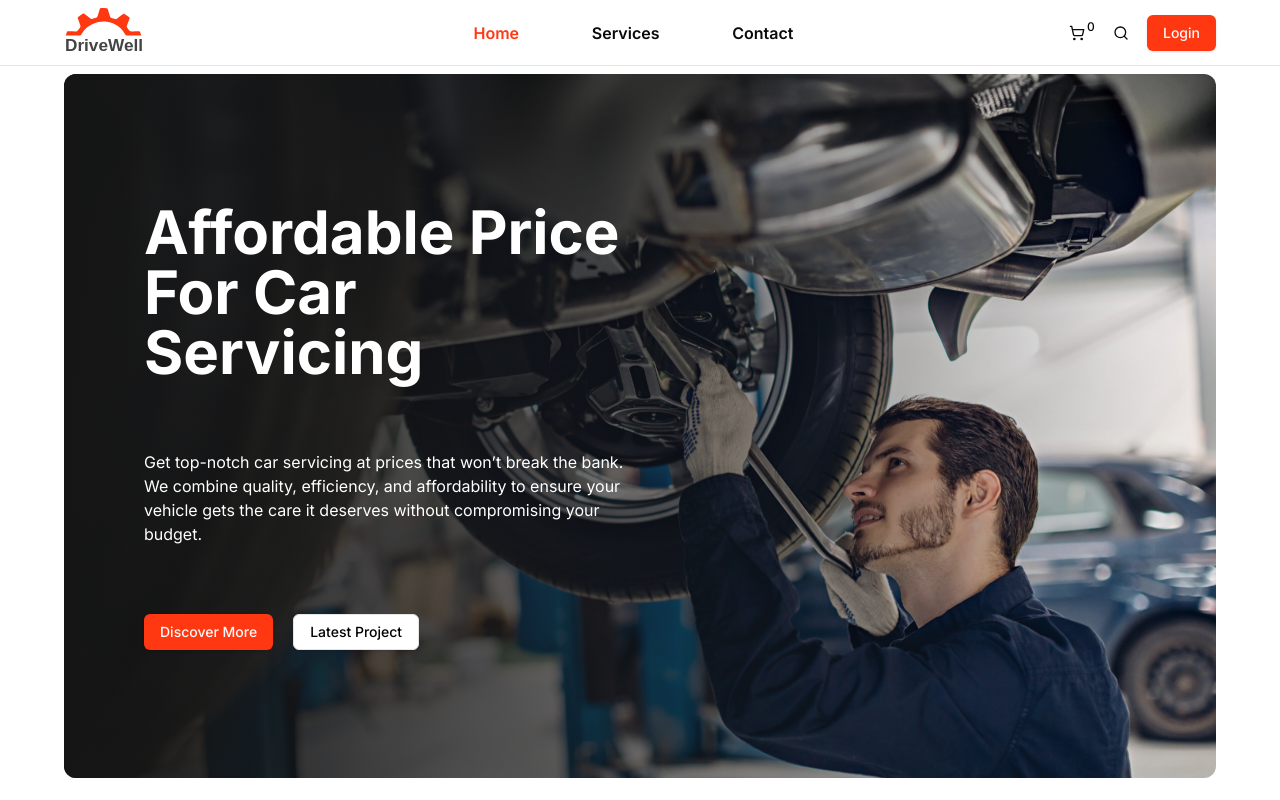
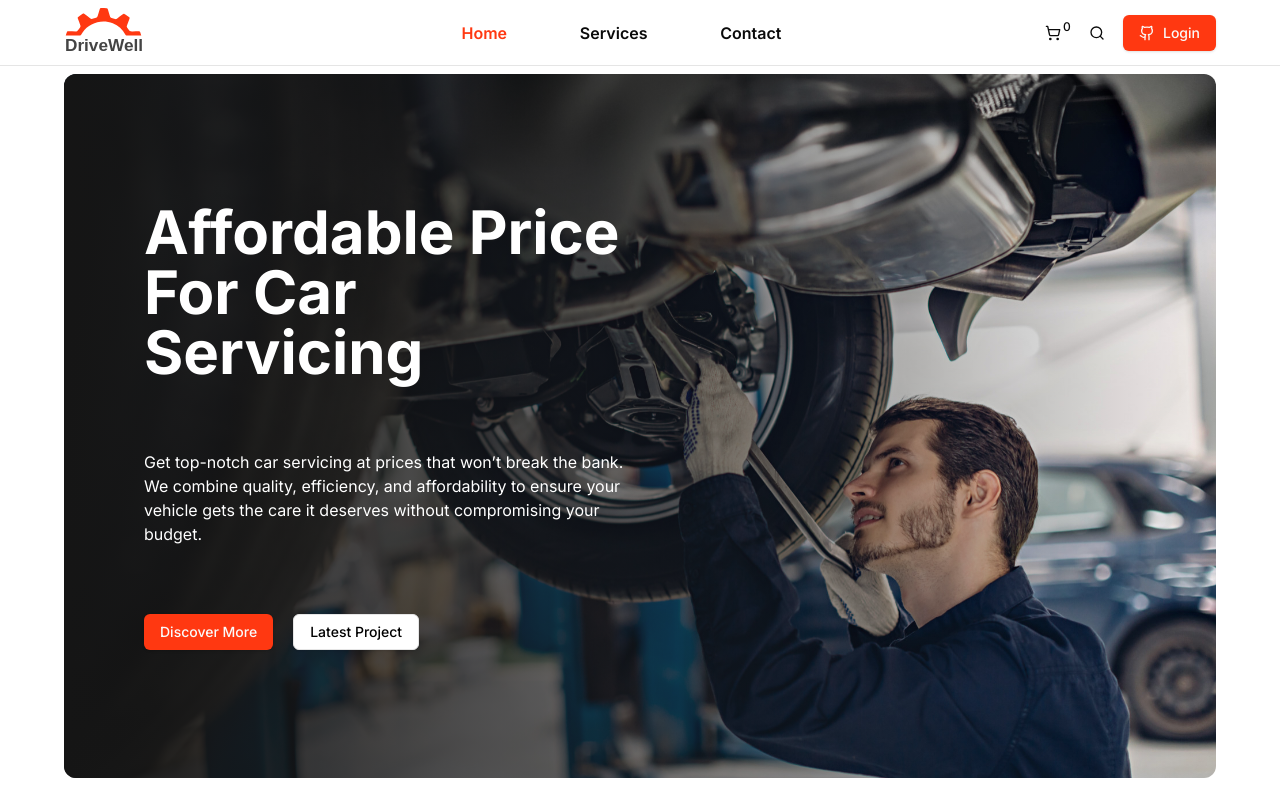
Before and after one commit to AdibHoque/DriveWell, a Next.js app: page / in a window 1280 px wide. Shown: the top 800 px of the page. Built offline with nearby package versions, Linux system fonts and the light colour scheme.

Commit message:
Add NextAuth & facilitate Login using Github

```diff
--- /dev/null
+++ b/app/api/auth/[...nextauth]/route.ts
@@ -0,0 +1,2 @@
+import {handlers} from "@/auth";
+export const {GET, POST} = handlers;
--- /dev/null
+++ b/auth.ts
@@ -0,0 +1,6 @@
+import NextAuth from "next-auth";
+import GitHub from "next-auth/providers/github";
+
+export const {handlers, signIn, signOut, auth} = NextAuth({
+  providers: [GitHub],
+});
--- a/components/shared/CartButton.tsx
+++ b/components/shared/CartButton.tsx
@@ -88,7 +88,9 @@ const CartButton = () => {
           // -right-24 md:-right-0
           <div className="bg-white border-primary border rounded-md absolute invisible group-hover:visible z-20 w-[320px] md:w-[340px] max-sm:transform max-sm:-left-1/2 max-sm:-translate-x-1/2 -right-24 md:-right-0 top-10 p-2 text-wrap">
             {items.length > 0
-              ? items.map((item) => <CartItem key={item.id} item={item} />)
+              ? items.map((item: Product) => (
+                  <CartItem key={item.id} item={item} />
+                ))
               : "Cart Empty"}
             {items.length > 0 ? (
               <div className="flex justify-between items-center my-2 mx-1">
--- a/components/shared/Header.tsx
+++ b/components/shared/Header.tsx
@@ -1,9 +1,10 @@
 import Image from "next/image";
 import Link from "next/link";
 import NavItems from "./NavItems";
-import {Search} from "lucide-react";
+import {Github, Search} from "lucide-react";
 import {Button} from "../ui/button";
 import CartButton from "./CartButton";
+import {signIn} from "@/auth";
 
 export const Header = () => {
   return (
@@ -23,10 +24,16 @@ export const Header = () => {
           <Button size="icon" variant="ghost">
             <Search />
           </Button>
-
-          <Button variant="default" className="">
-            Login
-          </Button>
+          <form
+            action={async () => {
+              "use server";
+              await signIn("github");
+            }}
+          >
+            <Button type="submit" variant="default" className="">
+              <Github /> Login
+            </Button>
+          </form>
         </div>
       </div>
     </div>
--- /dev/null
+++ b/middleware.ts
@@ -0,0 +1 @@
+export {auth as middleware} from "@/auth";
--- a/package.json
+++ b/package.json
@@ -15,6 +15,7 @@
     "clsx": "^2.1.1",
     "lucide-react": "^0.462.0",
     "next": "15.0.3",
+    "next-auth": "^5.0.0-beta.25",
     "react": "19.0.0-rc-66855b96-20241106",
     "react-dom": "19.0.0-rc-66855b96-20241106",
     "react-redux": "^9.1.2",
```
Also changed, not shown: 1 other file (tests, documents, lock files or other folders).
